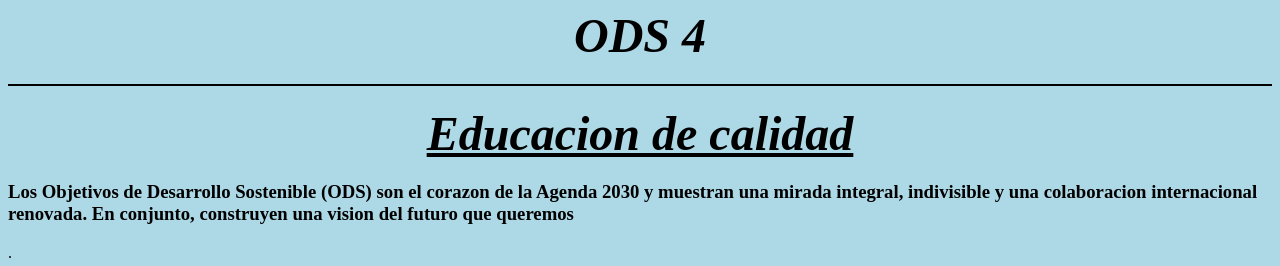
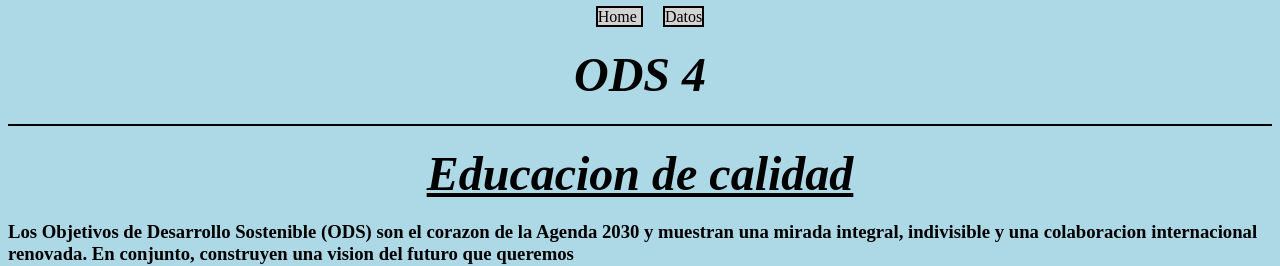
Before and after one commit to CIVFR/CIVFR.github.io, a plain HTML site: page index.html in a window 1280 px wide. Shown: the top 266 px of the page. Drawn offline with Linux system fonts and the light colour scheme.

Commit message:
Update index.html

```diff
--- a/index.html
+++ b/index.html
@@ -4,6 +4,10 @@
 	<title> Pedro Manuel Doñate Nieto </title>
 </head>
 <body>
+	<nav align=center>
+		<a style="text-decoration: none; color:black;margin:20px;border: 2px solid black; background-color:lightgrey" href="index.html"> Home </a>
+		<a style="text-decoration: none; color:black;border: 2px solid black; background-color:lightgrey" href="datos.html"> Datos </a>
+	</nav>
 	<H1><i><b><center><font size = "50"> ODS 4 </font></center></b></i></H1>
 	<body bgcolor ="lightblue">
 	<hr color="black">
```
